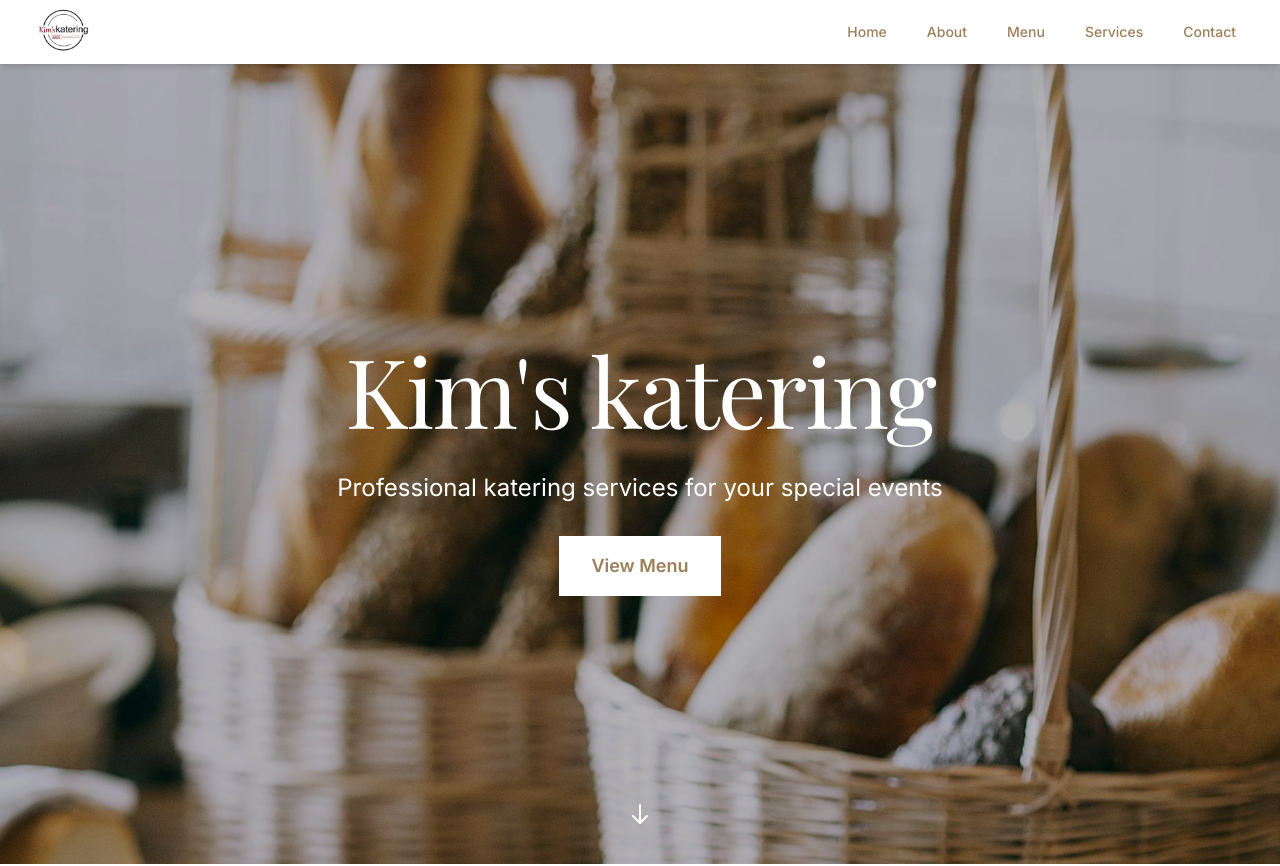
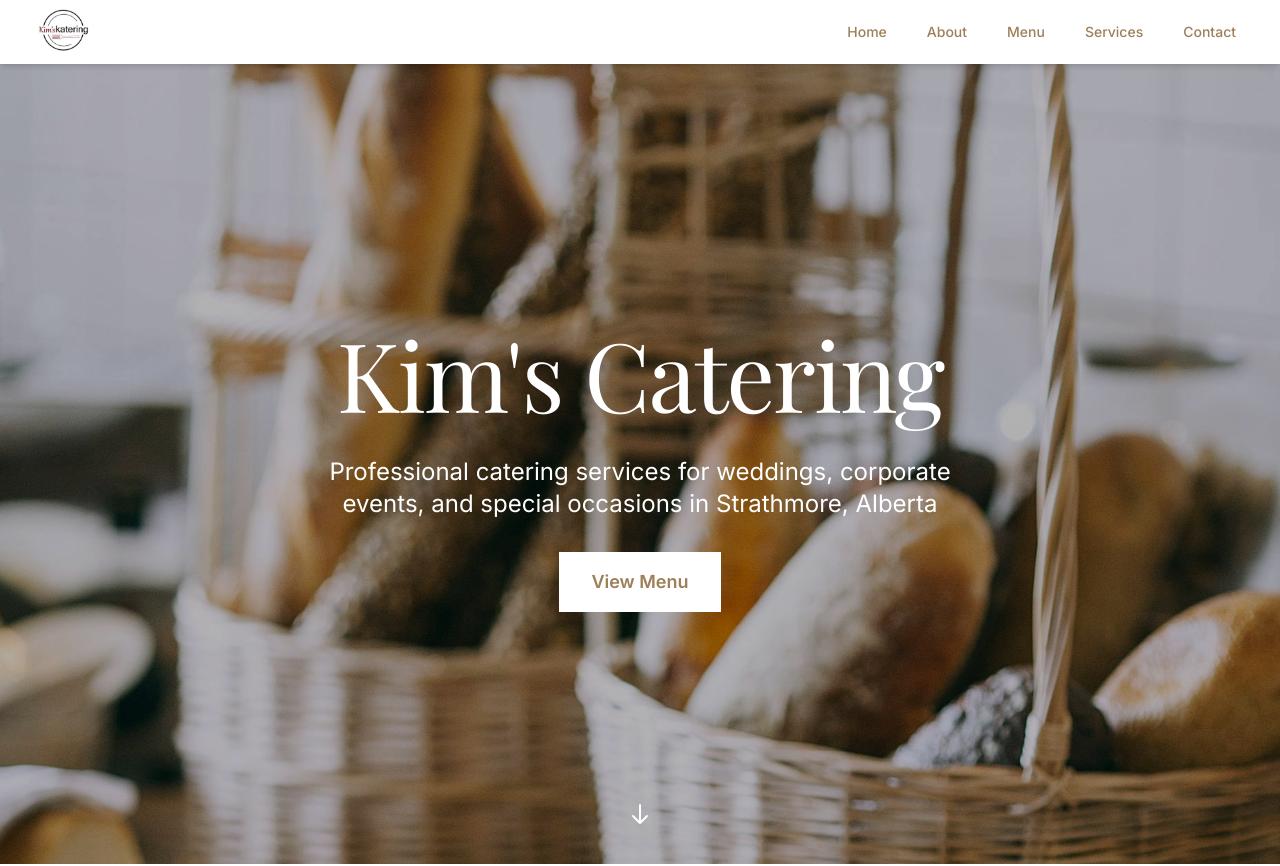
Before and after one commit to leonamotyer/KimsKatering, a Next.js app: page / in a window 1280 px wide. Shown: the top 866 px of the page. Built offline with nearby package versions, Linux system fonts and the light colour scheme; a web font is replaced by a local one.

Commit message:
seo metadata

```diff
--- a/app/layout.tsx
+++ b/app/layout.tsx
@@ -18,18 +18,18 @@ export const metadata: Metadata = {
     default: "Kim's Catering - Premium Catering Services in Strathmore, Alberta",
     template: "%s | Kim's Catering"
   },
-  description: "Professional catering services for weddings, corporate events, birthdays, and special occasions in Strathmore, Alberta. Fresh, homemade food made with love by Kim's Catering.",
+  description: "Professional catering services in Strathmore, Alberta. Specializing in weddings, corporate events, funerals, and special occasions. Fresh, homemade food made with love and attention to detail.",
   keywords: [
     "catering Strathmore",
     "wedding catering Alberta",
     "corporate catering",
+    "funeral catering",
     "event catering",
-    "funeral catering",
-    "birthday party catering",
     "homemade food",
     "fresh catering",
     "Kim's Catering",
-    "Strathmore catering"
+    "Strathmore catering",
+    "Alberta catering services"
   ],
   authors: [{ name: "Kim's Catering" }],
   creator: "Kim's Catering",
@@ -47,22 +47,22 @@ export const metadata: Metadata = {
     type: 'website',
     locale: 'en_CA',
     url: 'https://kims-katering.vercel.app',
+    siteName: "Kim's Catering",
     title: "Kim's Catering - Premium Catering Services in Strathmore, Alberta",
-    description: "Professional catering services for weddings, corporate events, birthdays, and special occasions in Strathmore, Alberta. Fresh, homemade food made with love.",
-    siteName: "Kim's Catering",
+    description: "Professional catering services in Strathmore, Alberta. Specializing in weddings, corporate events, funerals, and special occasions. Fresh, homemade food made with love.",
     images: [
       {
         url: '/og-image.jpg',
         width: 1200,
         height: 630,
-        alt: "Kim's Catering - Premium Catering Services",
+        alt: "Kim's Catering - Professional Catering Services",
       },
     ],
   },
   twitter: {
     card: 'summary_large_image',
     title: "Kim's Catering - Premium Catering Services",
-    description: "Professional catering services for weddings, corporate events, and special occasions in Strathmore, Alberta.",
+    description: "Professional catering services in Strathmore, Alberta. Fresh, homemade food for all occasions.",
     images: ['/og-image.jpg'],
   },
   robots: {
@@ -86,12 +86,123 @@ export default function RootLayout({
 }: Readonly<{
   children: React.ReactNode;
 }>) {
+  const structuredData = {
+    "@context": "https://schema.org",
+    "@graph": [
+      {
+        "@type": "LocalBusiness",
+        "@id": "https://kims-katering.vercel.app/#business",
+        "name": "Kim's Catering",
+        "description": "Professional catering services in Strathmore, Alberta specializing in weddings, corporate events, funerals, and special occasions.",
+        "url": "https://kims-katering.vercel.app",
+        "telephone": "403-497-9338",
+        "email": "kim@kimskatering.ca",
+        "address": {
+          "@type": "PostalAddress",
+          "streetAddress": "Bay #1 - 70 Slater Rd",
+          "addressLocality": "Strathmore",
+          "addressRegion": "Alberta",
+          "addressCountry": "CA"
+        },
+        "geo": {
+          "@type": "GeoCoordinates",
+          "latitude": "51.0453",
+          "longitude": "-113.4008"
+        },
+        "openingHours": "Mo-Fr 08:00-18:00",
+        "priceRange": "$$",
+        "servedCuisine": "Canadian",
+        "hasMenu": "https://kims-katering.vercel.app/menu",
+        "image": "https://kims-katering.vercel.app/og-image.jpg",
+        "logo": "https://kims-katering.vercel.app/logo.png",
+        "sameAs": [
+          "https://www.facebook.com/kimscatering",
+          "https://www.instagram.com/kimscatering"
+        ]
+      },
+      {
+        "@type": "WebSite",
+        "@id": "https://kims-katering.vercel.app/#website",
+        "url": "https://kims-katering.vercel.app",
+        "name": "Kim's Catering",
+        "description": "Professional catering services in Strathmore, Alberta",
+        "publisher": {
+          "@id": "https://kims-katering.vercel.app/#business"
+        },
+        "potentialAction": [
+          {
+            "@type": "SearchAction",
+            "target": {
+              "@type": "EntryPoint",
+              "urlTemplate": "https://kims-katering.vercel.app/search?q={search_term_string}"
+            },
+            "query-input": "required name=search_term_string"
+          }
+        ]
+      },
+      {
+        "@type": "Service",
+        "@id": "https://kims-katering.vercel.app/#services",
+        "name": "Catering Services",
+        "description": "Professional catering for weddings, corporate events, funerals, and special occasions",
+        "provider": {
+          "@id": "https://kims-katering.vercel.app/#business"
+        },
+        "serviceType": "Catering",
+        "areaServed": {
+          "@type": "City",
+          "name": "Strathmore, Alberta"
+        },
+        "hasOfferCatalog": {
+          "@type": "OfferCatalog",
+          "name": "Catering Menu",
+          "itemListElement": [
+            {
+              "@type": "Offer",
+              "itemOffered": {
+                "@type": "Service",
+                "name": "Wedding Catering"
+              }
+            },
+            {
+              "@type": "Offer",
+              "itemOffered": {
+                "@type": "Service",
+                "name": "Corporate Catering"
+              }
+            },
+            {
+              "@type": "Offer",
+              "itemOffered": {
+                "@type": "Service",
+                "name": "Funeral Catering"
+              }
+            },
+            {
+              "@type": "Offer",
+              "itemOffered": {
+                "@type": "Service",
+                "name": "Event Catering"
+              }
+            }
+          ]
+        }
+      }
+    ]
+  };
+
   return (
     <html lang="en">
       <head>
+        <script
+          type="application/ld+json"
+          dangerouslySetInnerHTML={{ __html: JSON.stringify(structuredData) }}
+        />
         <link rel="stylesheet" href="https://cdn-uicons.flaticon.com/2.0.0/uicons-regular-rounded/css/uicons-regular-rounded.css" />
         <link rel="stylesheet" href="https://cdn-uicons.flaticon.com/2.0.0/uicons-brands/css/uicons-brands.css" />
         <link rel="stylesheet" href="https://cdn-uicons.flaticon.com/2.0.0/uicons-solid-rounded/css/uicons-solid-rounded.css" />
+        <link rel="preconnect" href="https://fonts.googleapis.com" />
+        <link rel="preconnect" href="https://fonts.gstatic.com" crossOrigin="anonymous" />
       </head>
       <body
         className={`${geistSans.variable} ${geistMono.variable} antialiased`}
--- a/app/page.tsx
+++ b/app/page.tsx
@@ -1,35 +1,64 @@
 import Image from "next/image";
+import { Metadata } from "next";
 import VictorianBorder from "./componenets/victorian-animation";
+
+export const metadata: Metadata = {
+  title: "Kim's Catering - Premium Catering Services in Strathmore, Alberta",
+  description: "Professional catering services in Strathmore, Alberta. Specializing in weddings, corporate events, funerals, and special occasions. Fresh, homemade food made with love and attention to detail.",
+  keywords: [
+    "catering Strathmore",
+    "wedding catering Alberta",
+    "corporate catering",
+    "funeral catering",
+    "event catering",
+    "homemade food",
+    "fresh catering",
+    "Kim's Catering",
+    "Strathmore catering",
+    "Alberta catering services"
+  ],
+  openGraph: {
+    title: "Kim's Catering - Premium Catering Services in Strathmore, Alberta",
+    description: "Professional catering services in Strathmore, Alberta. Fresh, homemade food for all occasions.",
+    images: ['/og-image.jpg'],
+  },
+};
 
 export default function Home() {
   return (
-    <div className="min-h-screen">
+    <main className="min-h-screen">
       {/* Full Screen Hero Image */}
-      <section className="relative h-screen w-full overflow-hidden">
+      <section className="relative h-screen w-full overflow-hidden" role="banner" aria-label="Kim's Catering Hero Section">
         <Image
           src="/bread.jpg"
-          alt="Fresh Artisan Bread"
+          alt="Fresh artisan bread and baked goods from Kim's Catering in Strathmore, Alberta"
           fill
           className="object-cover"
           priority
         />
 
         {/* Overlay for better text readability */}
-        <div className="absolute inset-0 bg-black/30"></div>
+        <div className="absolute inset-0 bg-black/30" aria-hidden="true"></div>
 
         {/* Centered Content */}
         <div className="absolute inset-0 flex items-center justify-center">
-          <div className="text-center text-white">
+          <header className="text-center text-white">
             <h1 className="text-6xl md:text-8xl font-bold mb-6">
-              Kim&apos;s katering
+              Kim&apos;s Catering
             </h1>
             <p className="text-xl md:text-2xl mb-8 max-w-2xl mx-auto">
-              Professional katering services for your special events
+              Professional catering services for weddings, corporate events, and special occasions in Strathmore, Alberta
             </p>
-            <button className="bg-white text-[var(--baguette-dark)] px-8 py-4 text-lg font-semibold hover:bg-[var(--baguette-subtle)] transition-colors">
-              View Menu
-            </button>
-          </div>
+            <nav aria-label="Main navigation">
+              <a
+                href="/menu"
+                className="bg-white text-[var(--baguette-dark)] px-8 py-4 text-lg font-semibold hover:bg-[var(--baguette-subtle)] transition-colors inline-block"
+                aria-label="View our catering menu"
+              >
+                View Menu
+              </a>
+            </nav>
+          </header>
         </div>
 
         {/* Scroll indicator */}
@@ -138,6 +167,6 @@ export default function Home() {
 
       {/* Victorian Page Border */}
       <VictorianBorder />
-    </div>
+    </main>
   );
 }
--- /dev/null
+++ b/app/robots.ts
@@ -0,0 +1,12 @@
+import { MetadataRoute } from 'next'
+
+export default function robots(): MetadataRoute.Robots {
+  return {
+    rules: {
+      userAgent: '*',
+      allow: '/',
+      disallow: ['/api/', '/_next/', '/admin/'],
+    },
+    sitemap: 'https://kims-katering.vercel.app/sitemap.xml',
+  }
+}
--- /dev/null
+++ b/app/sitemap.ts
@@ -0,0 +1,44 @@
+import { MetadataRoute } from 'next'
+
+export default function sitemap(): MetadataRoute.Sitemap {
+  const baseUrl = 'https://kims-katering.vercel.app'
+
+  return [
+    {
+      url: baseUrl,
+      lastModified: new Date(),
+      changeFrequency: 'weekly',
+      priority: 1,
+    },
+    {
+      url: `${baseUrl}/about`,
+      lastModified: new Date(),
+      changeFrequency: 'monthly',
+      priority: 0.8,
+    },
+    {
+      url: `${baseUrl}/menu`,
+      lastModified: new Date(),
+      changeFrequency: 'weekly',
+      priority: 0.9,
+    },
+    {
+      url: `${baseUrl}/events`,
+      lastModified: new Date(),
+      changeFrequency: 'weekly',
+      priority: 0.9,
+    },
+    {
+      url: `${baseUrl}/contact`,
+      lastModified: new Date(),
+      changeFrequency: 'monthly',
+      priority: 0.8,
+    },
+    {
+      url: `${baseUrl}/contact/customQuote`,
+      lastModified: new Date(),
+      changeFrequency: 'monthly',
+      priority: 0.7,
+    },
+  ]
+}
```
